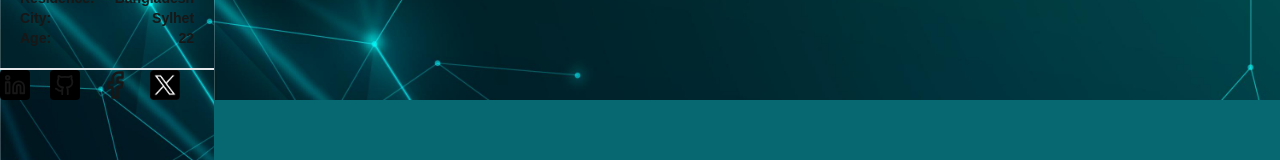
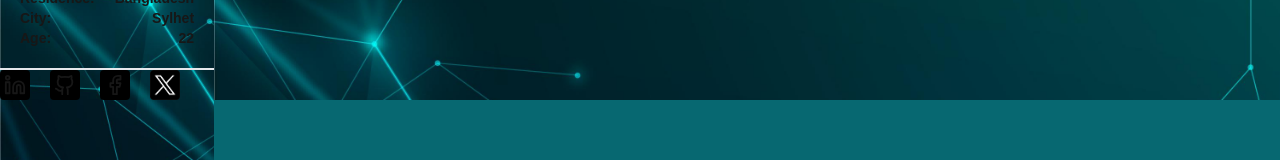
Before and after one commit to afnanhussain2002/my-portfolio, a Next.js app: page / in a window 1280 px wide. Shown: the part 304-464 px from the top of the page. Built offline with nearby package versions, Linux system fonts and the light colour scheme.

Commit message:
add css on facebook icon

```diff
--- a/components/Footer.tsx
+++ b/components/Footer.tsx
@@ -10,7 +10,7 @@ const Footer = () => {
         <div className='flex gap-5'>
             <Linkedin size={30} className='bg-black p-1 rounded'/>
             <Github size={30} className='bg-black p-1 rounded'/>
-            <Facebook size={30} />
+            <Facebook size={30} className='bg-black p-1 rounded'/>
             <Image src={x} alt='x' width={30} height={30} />
         </div>
     </div>
```
